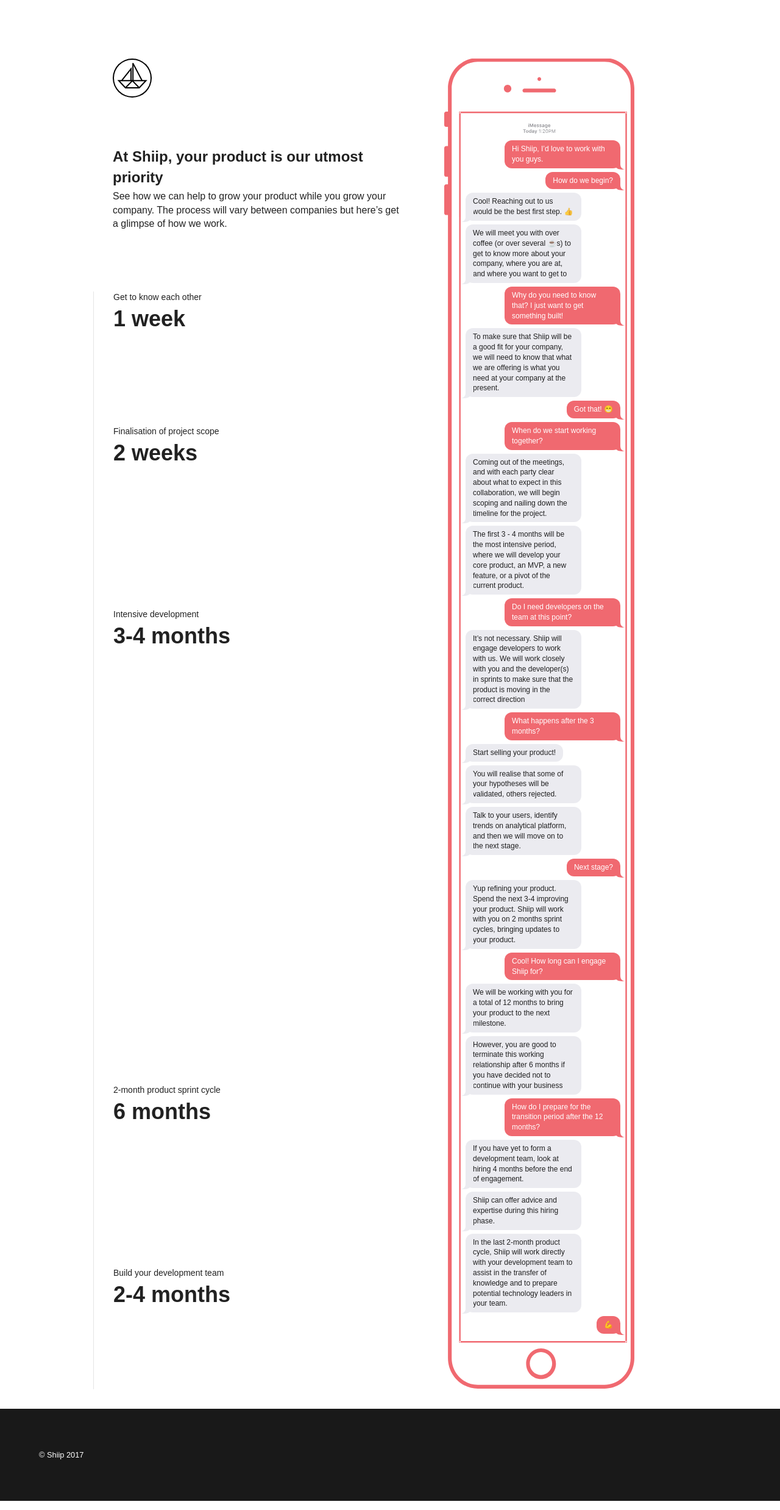
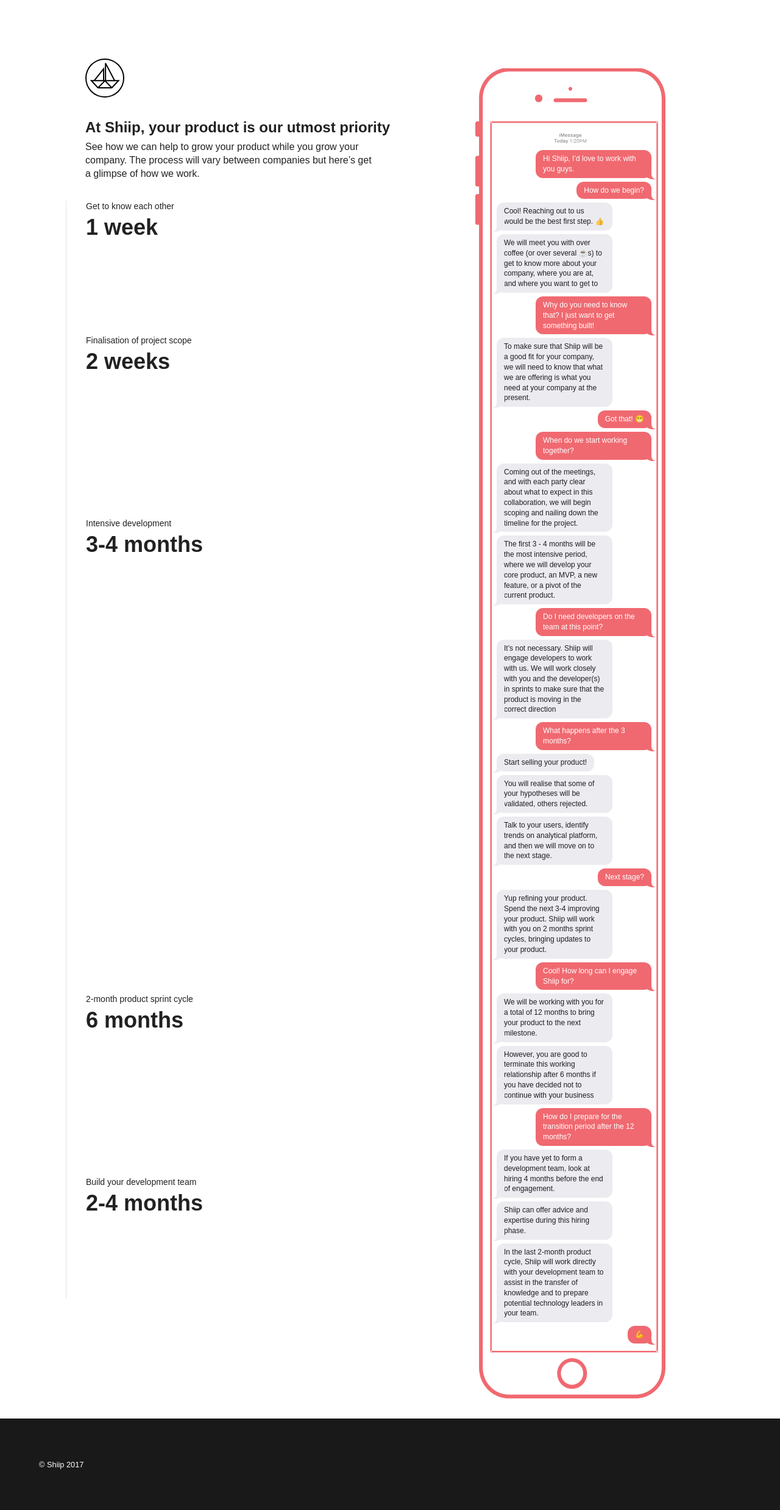
Before and after one commit to shiipio/shiip.io, a Jekyll site: the page built from product.md, in a window 1280 px wide. Shown: the whole page at 61% size. Built offline with Jekyll 4.4.1, drawn with Linux system fonts in a browser that asks for light colours; nearby versions of some CDN libraries.

Commit message:
Fix product page styling

```diff
--- a/_layouts/product.html
+++ b/_layouts/product.html
@@ -4,7 +4,7 @@
   <body class="pa3 pa4-m pa5-l">
     <div class="cf mv4 center product relative">
       <img src="images/shiip--outline.svg" class="absolute logo">
-      <div class="fl-l mt6 mr5-l product__content measure center">
+      <div class="fl-l mt6 mr5-l product__content center">
         <h1 class="f3 mb1">At Shiip, your product is our utmost priority</h1>
         <p class="mt0 measure">See how we can help to grow your product while you grow your company. The process will vary between companies but here’s get a glimpse of how we work.</p>
 
@@ -31,7 +31,7 @@
           </div>
         </div>
       </div>
-      <div class="phone center fl-l mt4 mt0-l">
+      <div class="phone center fl-l mt4 mt3-l">
         <ul class="list ma0 pa0">
           <li class="bubble--client">Hi Shiip, I’d love to work with you guys.</li>
           <li class="bubble--client">How do we begin?</li>
--- a/_sass/_main.scss
+++ b/_sass/_main.scss
@@ -67,7 +67,12 @@
 }
 
 .product {
-  max-width: 910px;
+  max-width: 1000px;
+}
+
+.product__content {
+  margin-top: 80px;
+  max-width: 36em;
 }
 
 @media screen and (min-width: 60em) {
@@ -173,7 +178,7 @@
 .timeline {
   position: relative;
   height: 1800px;
-  margin-top: 100px;
+  margin-top: 32px;
   div {
     position: absolute;
   }
```
